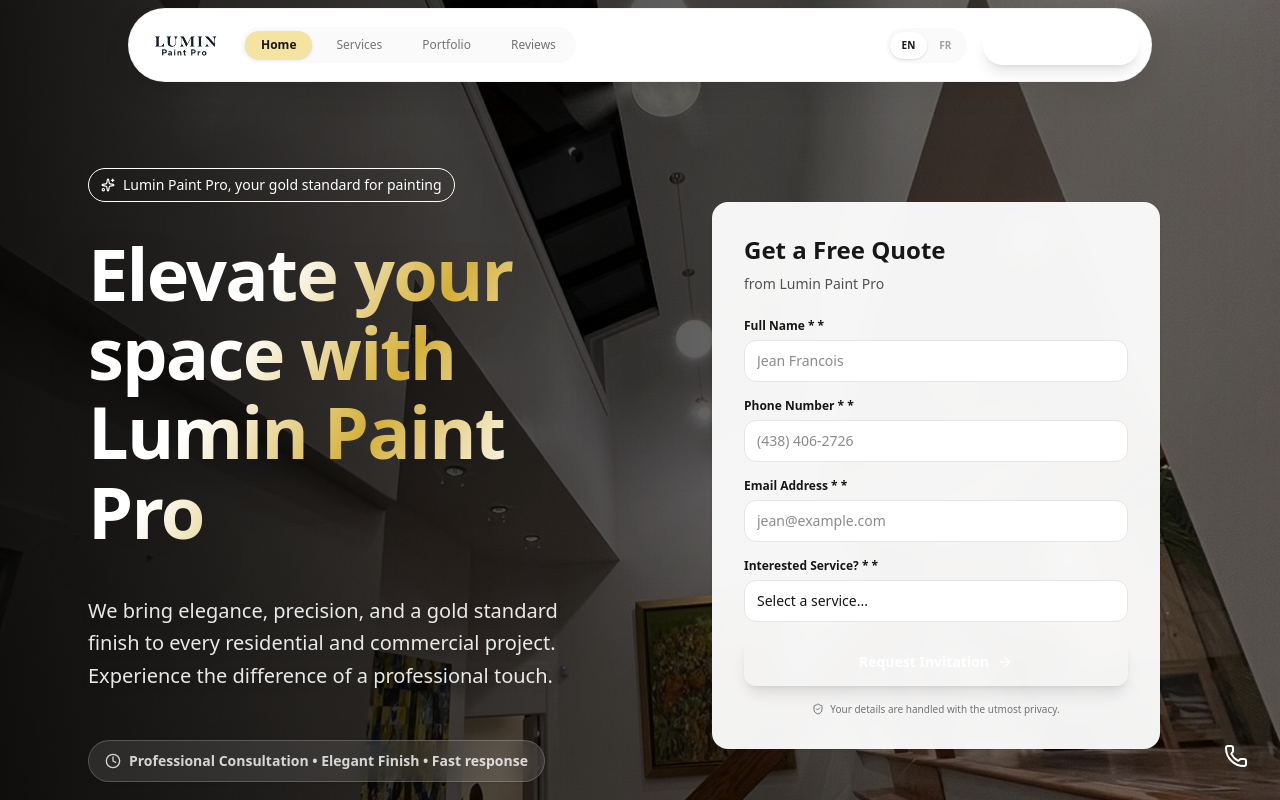
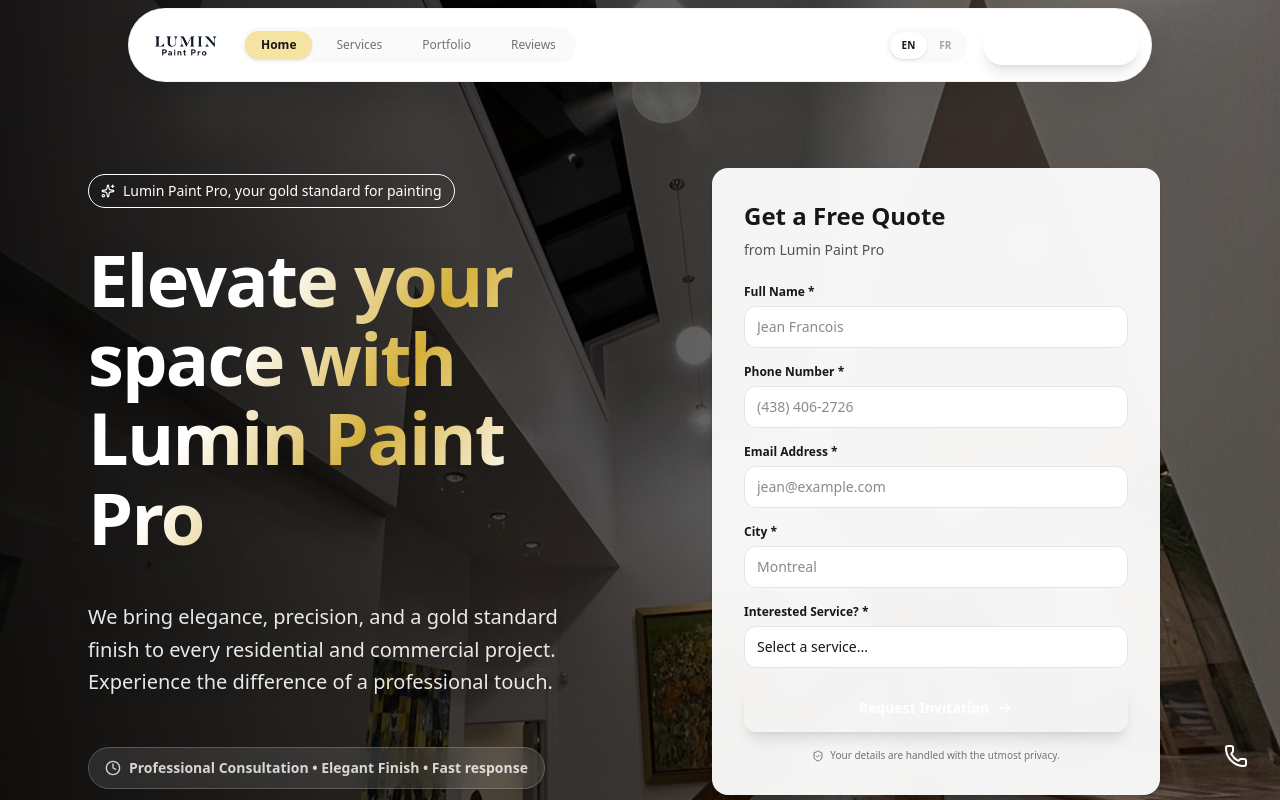
Before and after one commit to ys-sites/Lumin-Paint, a React (Vite) app: page / in a window 1280 px wide. Shown: the top 800 px of the page. Built offline with nearby package versions, Linux system fonts and the light colour scheme.

Commit message:
fix: add city field, fix duplicate asterisks, and improve form error handling

```diff
--- a/src/App.tsx
+++ b/src/App.tsx
@@ -308,17 +308,7 @@ function AppContent() {
     setStatus('loading');
 
     try {
-      /*
-      // Original Webhook Logic (Commented out as requested)
-      const response = await fetch('https://services.leadconnectorhq.com/hooks/o7aUwpKbtkP4AOP0pEjC/webhook-trigger/37f87a0e-bdb3-4e64-92d2-9a15eb22b56c', {
-        method: 'POST',
-        headers: { 'Content-Type': 'application/json' },
-        body: JSON.stringify(formData),
-      });
-      */
-
-      // Send email via FormSubmit AJAX API — no backend required
-      // On first submission, FormSubmit sends a one-time confirmation to sharafath2001@hotmail.com
+      // Send email via FormSubmit AJAX API
       const response = await fetch('https://formsubmit.co/ajax/sharafath2001@hotmail.com', {
         method: 'POST',
         headers: {
@@ -327,25 +317,29 @@ function AppContent() {
         },
         body: JSON.stringify({
           _subject: 'New Lead Notification – Lumin Paint Pro',
-          // FormSubmit uses the field values below as the email body
           'Full Name': formData.fullName,
           'Phone Number': formData.phone,
           'Email Address': formData.email,
           'City': formData.city,
           'Service Requested': formData.service,
           'Additional Details': formData.details || '—',
-          // Disable captcha redirect
           _captcha: 'false',
           _template: 'table',
         }),
       });
 
       const result = await response.json();
+      console.log("FormSubmit result:", result);
 
       if (result.success === 'true' || result.success === true) {
         setStatus('success');
         setFormData({ fullName: '', phone: '', email: '', city: '', service: '', details: '' });
       } else {
+        console.error("FormSubmit error message:", result.message);
+        // If the error is about verification, we still want to show a helpful message
+        if (result.message && result.message.toLowerCase().includes('verify')) {
+          alert("Please check sharafath2001@hotmail.com and click the confirmation link from FormSubmit to activate this form.");
+        }
         setStatus('error');
       }
     } catch (error) {
@@ -552,6 +546,18 @@ function AppContent() {
                         required
                         value={formData.email}
                         onChange={(e) => setFormData({ ...formData, email: e.target.value })}
+                      />
+                    </div>
+
+                    <div>
+                      <label className="block text-xs font-bold mb-1.5 text-neutral-900">{t.contact.form.city} *</label>
+                      <input
+                        type="text"
+                        className="w-full px-3 py-2.5 rounded-xl border border-neutral-200 focus:outline-none focus:ring-2 focus:ring-primary/20 focus:border-primary transition-all bg-white text-sm"
+                        placeholder="Montreal"
+                        required
+                        value={formData.city}
+                        onChange={(e) => setFormData({ ...formData, city: e.target.value })}
                       />
                     </div>
 
--- a/src/translations.ts
+++ b/src/translations.ts
@@ -73,11 +73,11 @@ export const translations = {
       title: "Request Your Gold Standard Quote",
       subtitle: "Connect with us to discuss your next project. We provide transparent, detailed estimates at no cost.",
       form: {
-        name: "Full Name *",
-        phone: "Phone Number *",
-        email: "Email Address *",
-        city: "City *",
-        serviceLabel: "Interested Service? *",
+        name: "Full Name",
+        phone: "Phone Number",
+        email: "Email Address",
+        city: "City",
+        serviceLabel: "Interested Service?",
         servicePlaceholder: "Select a service...",
         details: "Project Vision (Optional)",
         detailsPlaceholder: "Tell us about your project or any specific requirements...",
@@ -182,11 +182,11 @@ export const translations = {
       title: "Demandez votre devis d'excellence",
       subtitle: "Contactez-nous pour discuter de votre prochain projet. Nous fournissons des estimations transparentes et détaillées sans frais.",
       form: {
-        name: "Nom complet *",
-        phone: "Téléphone *",
-        email: "Courriel *",
-        city: "Ville *",
-        serviceLabel: "Service souhaité ? *",
+        name: "Nom complet",
+        phone: "Téléphone",
+        email: "Courriel",
+        city: "Ville",
+        serviceLabel: "Service souhaité ?",
         servicePlaceholder: "Sélectionnez un service...",
         details: "Vision du projet (Optionnel)",
         detailsPlaceholder: "Parlez-nous de votre projet ou de vos besoins spécifiques...",
```
